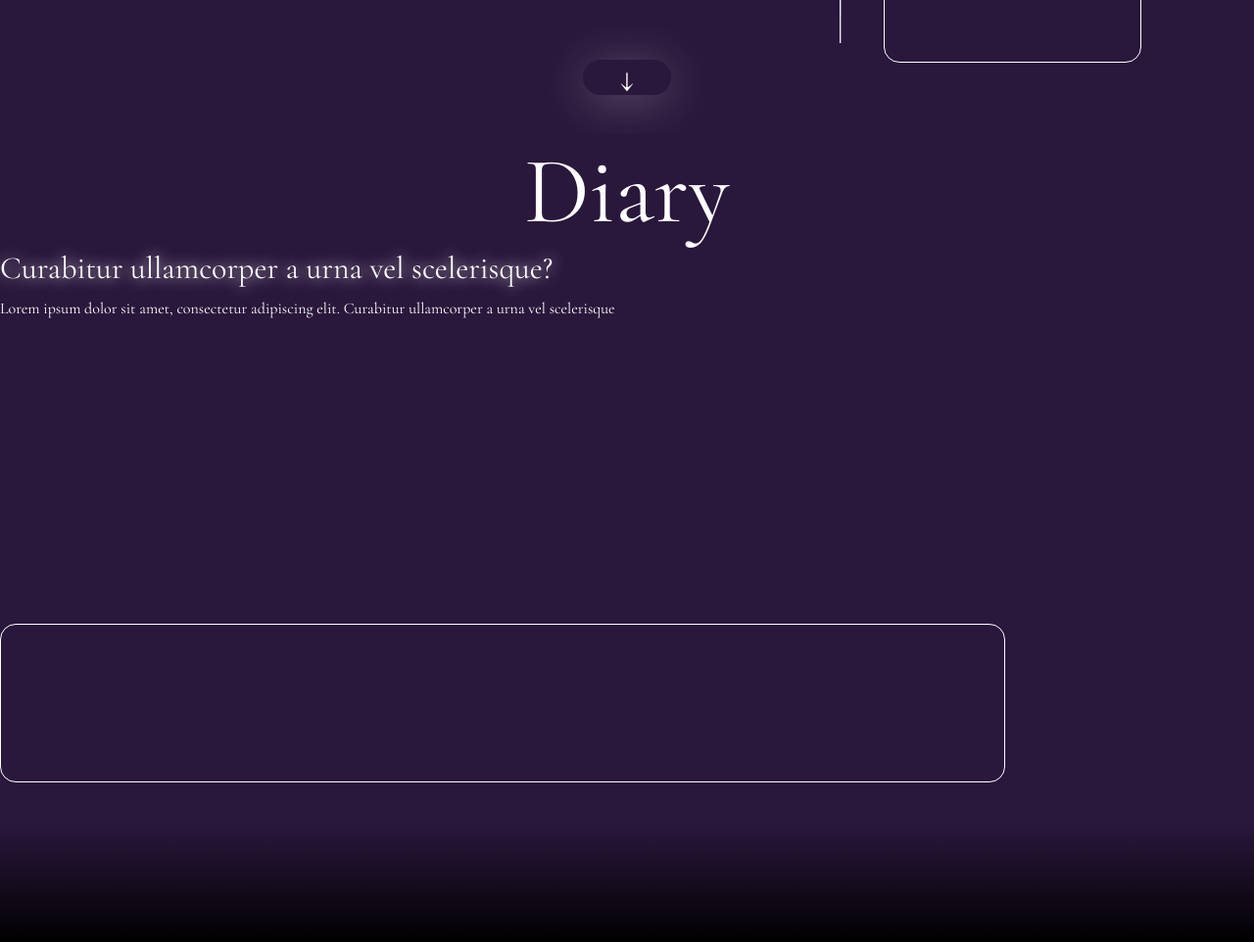
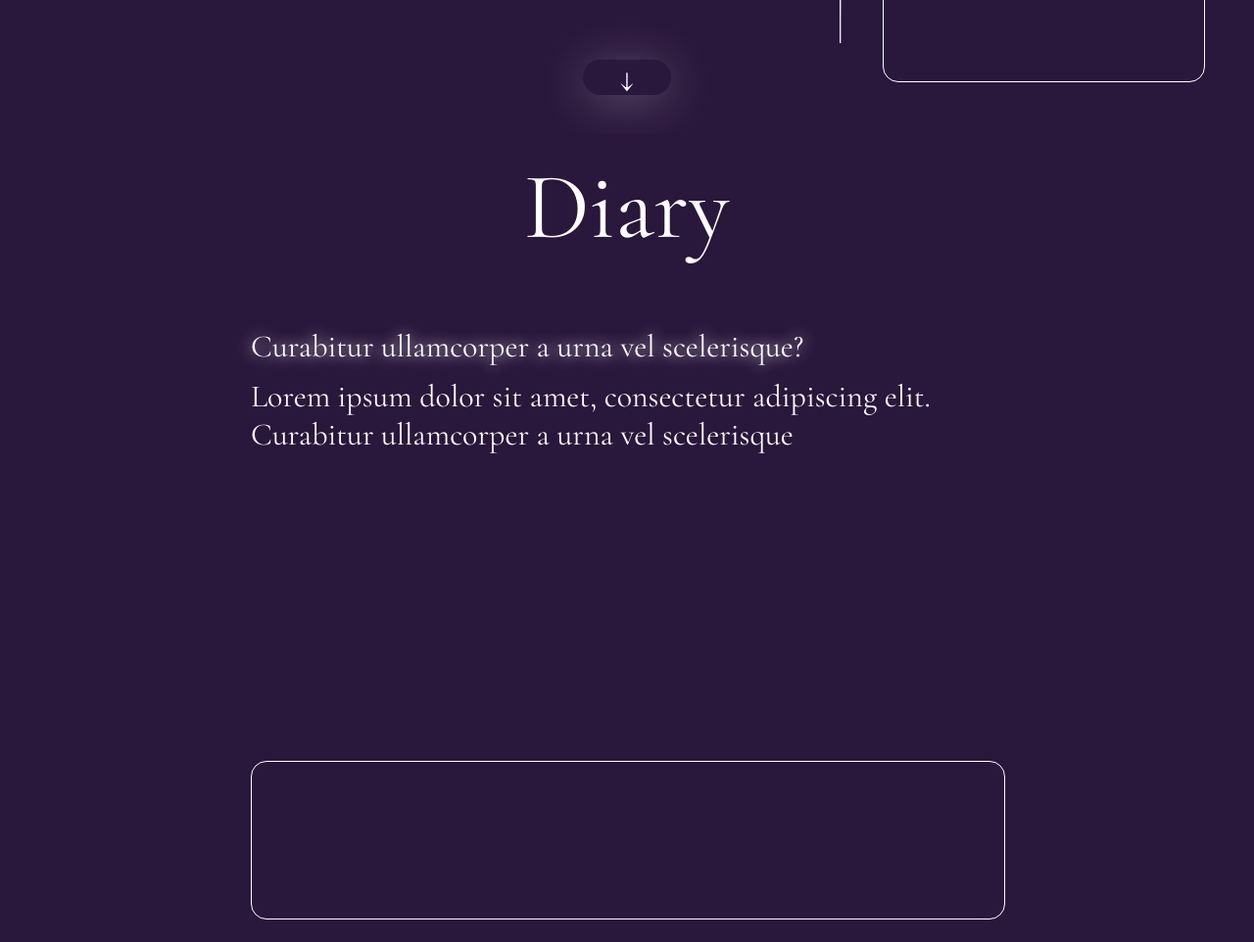
Before and after one commit to cereriss/Moonscope, a plain HTML site: page Moonscope/pages/profile.html in a window 1280 px wide. Shown: the part 680-1642 px from the top of the page at 98% size. Drawn offline with nearby package versions, Linux system fonts and the light colour scheme; files whose address does not match are found by name.

Commit message:
il front-end base è finito 😁

```diff
--- a/Moonscope/pages/profile.html
+++ b/Moonscope/pages/profile.html
@@ -82,17 +82,17 @@
 
     <!--tasto per scendere-->
     <div class="scroll-box">
-      <button type="button" class="btn-scroll">↓</button>
+      <a href="#diary"><button type="button" class="btn-scroll">↓</button></a>
     </div>
     <!--schermata 2-->
-    <div class="title2-box">Diary</div>
+    <div class="title2-box" id="diary">Diary</div>
     <div class="diary-box">
-      <div class="above-box">Curabitur ullamcorper a urna vel scelerisque?</div>
-      <div class="among-box">
+      <div class="above1-box">Curabitur ullamcorper a urna vel scelerisque?</div>
+      <div class="among1-box">
         Lorem ipsum dolor sit amet, consectetur adipiscing elit. Curabitur
         ullamcorper a urna vel scelerisque
       </div>
-      <div class="below-box">
+      <div class="below1-box">
         <textarea class="textarea" id="prompt-input" name="prompt-input"></textarea>
       </div>
     </div>
--- a/Moonscope/style/profile.css
+++ b/Moonscope/style/profile.css
@@ -135,7 +135,10 @@ width: 8%;
 }
 
 .above-box{
-align-items: top;
+  display: flex;
+  flex-direction: column;
+  justify-content: center;
+  align-items: left;
   text-shadow: white 0px 0px 15px;
   font-size: var(--font-size-s);
   position: relative;
@@ -144,7 +147,9 @@ width: 100%;
 }
 
 .among-box{
-align-items: top;
+  display: flex;
+  flex-direction: column;
+  align-items: left;
   position: relative;
 
   padding-top: 1.5vh;
@@ -156,7 +161,11 @@ width: 100%;
 }
 
 .below-box{
-    align-items: baseline;
+  display: flex;
+  flex-direction: column;
+  justify-content: center;
+  align-items: center;
+  padding: 20px 0px;
   width: 100%;
 }
 
@@ -167,7 +176,7 @@ width: 100%;
     color: var(--white);
     font-family: "Cormorant Garamond";
     font-size: var(--font-size-xs);
-    width: 80%;
+    width: 100%;
     height: 20vh;
     resize: none;
 }
@@ -197,6 +206,7 @@ gap: 10px;
   height: 4.5vh;
   width: 7vw;
   filter: drop-shadow(0px 6px 24px rgba(255, 255, 255, 0.25));
+  scroll-behavior: smooth;
 }
 
 .btn-scroll:hover {
@@ -222,6 +232,8 @@ gap: 10px;
   align-items: flex-start;
   justify-content: center;
   position: relative;
+  padding-top: 2vh;
+  padding-bottom: 8vh;
 
   font-family: "Cormorant Garamond";
   font-size: var(--font-size-xl);
@@ -231,13 +243,49 @@ gap: 10px;
 }
 
 .diary-box{
+  display: flex;
+  flex-direction: column;
+  justify-content: flex-end;
+  align-items: center;
   background-color: var(--violaScuro);
+  position: relative;
+  width: 100%;
+}
+
+.above1-box{
   display: flex;
   flex-direction: column;
   justify-content: center;
-    align-items: center;
+  align-items: left;
+  text-shadow: white 0px 0px 15px;
+  font-size: var(--font-size-s);
   position: relative;
-    width: 100%;
+
+  width: 60%;
+}
+
+.among1-box{
+  display: flex;
+  flex-direction: column;
+  align-items: left;
+  position: relative;
+  font-size: var(--font-size-s);
+
+  padding-top: 1.5vh;
+  padding-bottom: 1.5vh;
+
+  height: 45vh;
+  width: 60%;
+
+}
+
+.below1-box{
+  display: flex;
+  flex-direction: column;
+  justify-content: center;
+  align-items: left;
+  padding: 20px 0px;
+  width: 60%;
 }
 
 .footer {
```
Lines whose indentation alone changed are shown as unchanged.
